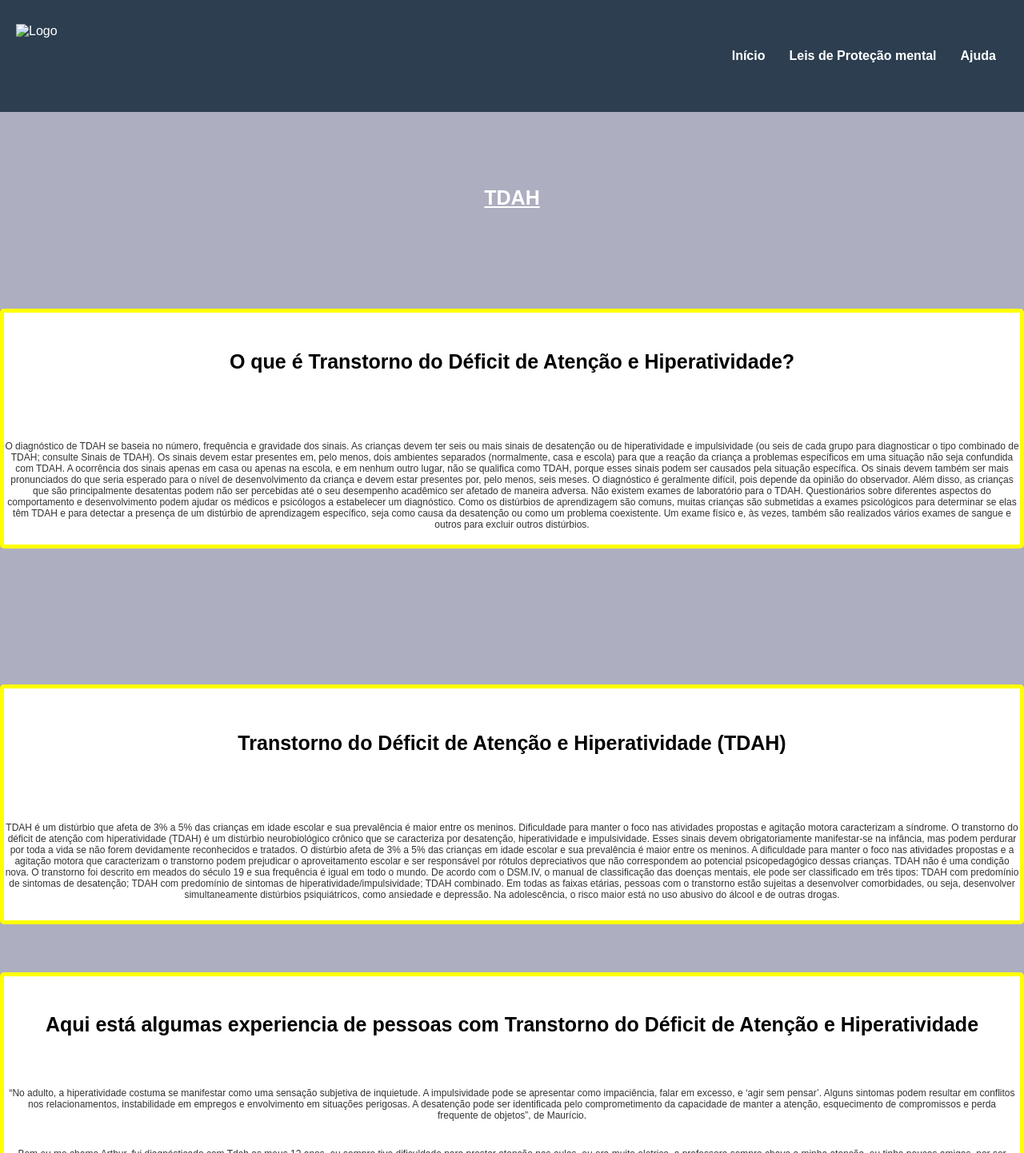
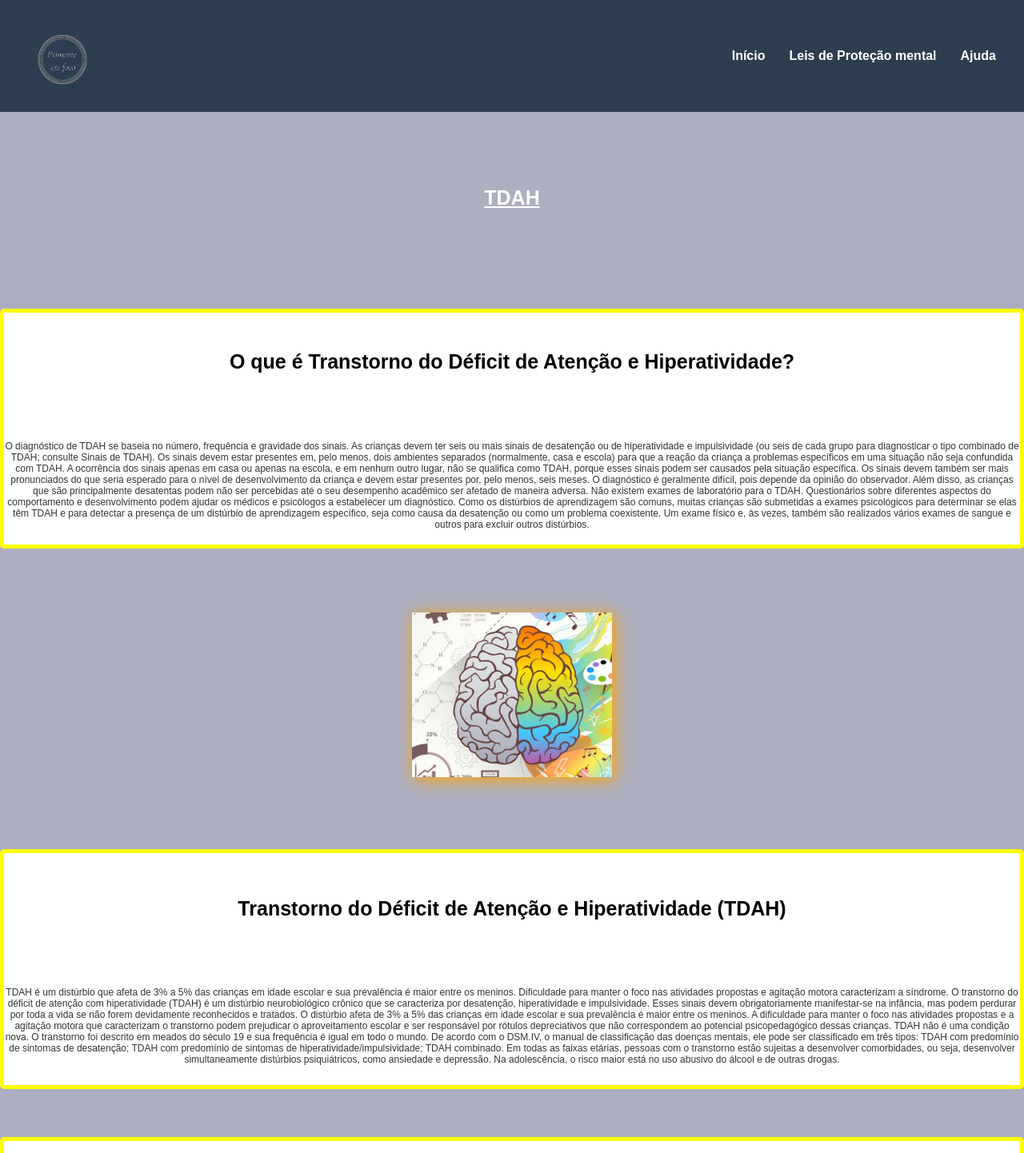
Before and after one commit to DanielMaori43/Saude-Mental, a plain HTML site: page tdah.html in a window 1280 px wide. Shown: the top 1442 px of the page at 80% size. Drawn offline with Linux system fonts and the light colour scheme.

Commit message:
Update tdah.html

```diff
--- a/tdah.html
+++ b/tdah.html
@@ -9,7 +9,7 @@
 </head>
 <body>
     <header>
-        <img class="logo" src="/Saude Mental/imagem/logo.png" alt="Logo">
+        <img class="logo" src="imagem/logo.png" alt="Logo">
         <nav>
             <ul>
                 <li><a href="index.html">Início</a></li>
@@ -46,7 +46,7 @@
     </div>
 
     <div>
-        <img class="tda" src="/Saude Mental/imagem/cerebro.png" alt="">
+        <img class="tda" src="imagem/cerebro.png" alt="">
 
         <div class="tdah">
 
```
